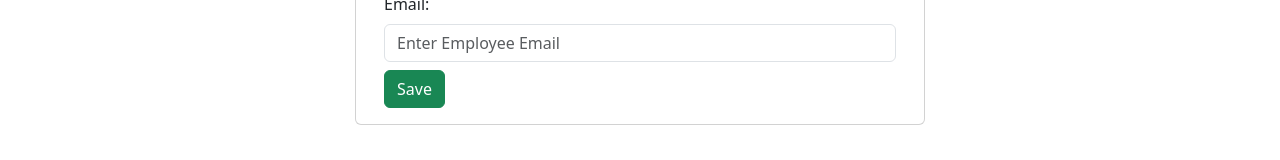
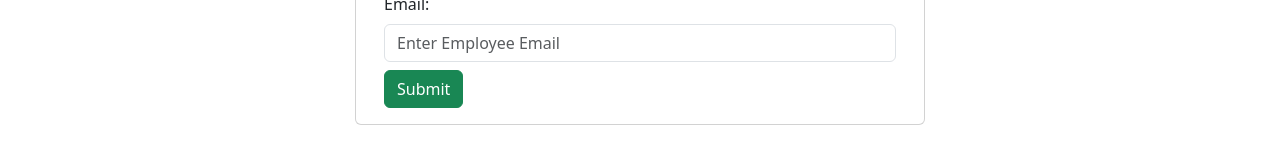
Before and after one commit to Vaibhav-Dharmik/EMS, a React (Vite) app in the folder ems-frontend/: page /add-employee in a window 1280 px wide. Shown: the part 323-483 px from the top of the page. Built offline with nearby package versions, Linux system fonts and the light colour scheme.

Commit message:
update on frontend

```diff
--- a/ems-frontend/src/components/EmployeeComponent.jsx
+++ b/ems-frontend/src/components/EmployeeComponent.jsx
@@ -1,6 +1,10 @@
-import React, { use, useEffect, useState } from "react";
-import { createEmployee, getEmployee } from "../services/EmployeeService";
+import React, { useEffect, useState } from "react";
 import { useNavigate, useParams } from "react-router-dom";
+import {
+  createEmployee,
+  getEmployee,
+  updateEmployee,
+} from "../services/EmployeeService";
 
 const EmployeeComponent = () => {
   const [firstName, setFirstName] = useState("");
@@ -30,22 +34,45 @@ const EmployeeComponent = () => {
     }
   }, [id]);
 
-  const saveEmployee = (e) => {
+  const saveOrUpdateEmployee = (e) => {
     e.preventDefault();
 
     if (validateForm()) {
-      // return;
       const employee = { firstName, lastName, email };
 
       console.log("Employee => " + JSON.stringify(employee));
 
-      createEmployee(employee).then((response) => {
+
+      updateEmployee(id, employee)
+      .then((response) => {
         console.log(
-          "Employee added successfully => " + JSON.stringify(response.data)
+          "Employee from outside updated successfully => " +
+            JSON.stringify(response.data)
         );
+        // navigator("/employees");
+      })
+      .catch((error) => console.error(error));
 
-        navigator("/employees");
-      });
+
+      if (id) {
+        updateEmployee(id, employee)
+          .then((response) => {
+            console.log(
+              "Employee updated successfully => " +
+                JSON.stringify(response.data)
+            );
+            // navigator("/employees");
+          })
+          .catch((error) => console.error(error));
+      } else {
+        createEmployee(employee).then((response) => {
+          console.log(
+            "Employee added successfully => " + JSON.stringify(response.data)
+          );
+
+          navigator("/employees");
+        });
+      }
     }
   };
 
@@ -102,6 +129,7 @@ const EmployeeComponent = () => {
                   value={firstName}
                   onChange={(e) => setFirstName(e.target.value)}
                 />
+
                 {errors.firstName && (
                   <div className="invalid-feedback">{errors.firstName}</div>
                 )}
@@ -116,7 +144,7 @@ const EmployeeComponent = () => {
                   value={lastName}
                   onChange={(e) => setLastName(e.target.value)}
                 />
-                {errors.firstName && (
+                {errors.lastName && (
                   <div className="invalid-feedback">{errors.lastName}</div>
                 )}
               </div>
@@ -130,12 +158,15 @@ const EmployeeComponent = () => {
                   value={email}
                   onChange={(e) => setEmail(e.target.value)}
                 />
-                {errors.firstName && (
+                {errors.email && (
                   <div className="invalid-feedback">{errors.email}</div>
                 )}
               </div>
-              <button className="btn btn-success" onClick={saveEmployee}>
-                Save
+              <button
+                className="btn btn-success"
+                onClick={saveOrUpdateEmployee}
+              >
+                Submit
               </button>
             </form>
           </div>
--- a/ems-frontend/src/services/EmployeeService.js
+++ b/ems-frontend/src/services/EmployeeService.js
@@ -9,3 +9,6 @@ export const createEmployee = (employee) =>
 
 export const getEmployee = (employeeId) =>
   axios.get(`${REST_API_BASE_URL}/${employeeId}`);
+
+export const updateEmployee = (employeeId, employee) =>
+  axios.put(`${REST_API_BASE_URL}/${employeeId}`, employee);
```
